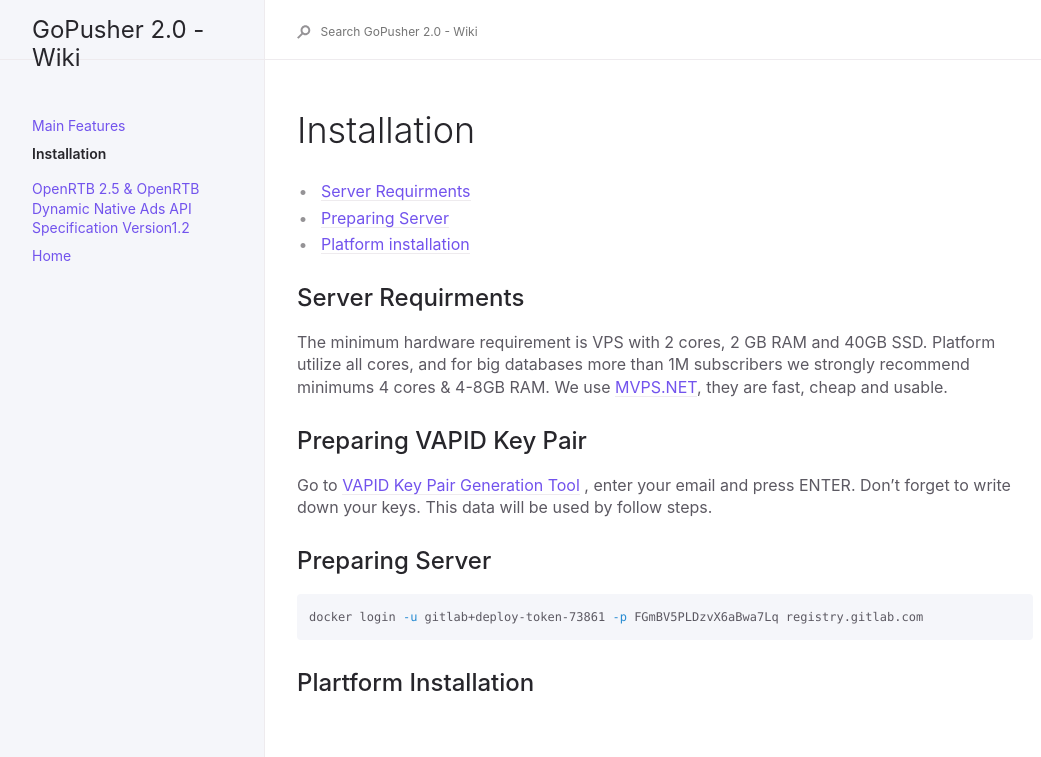
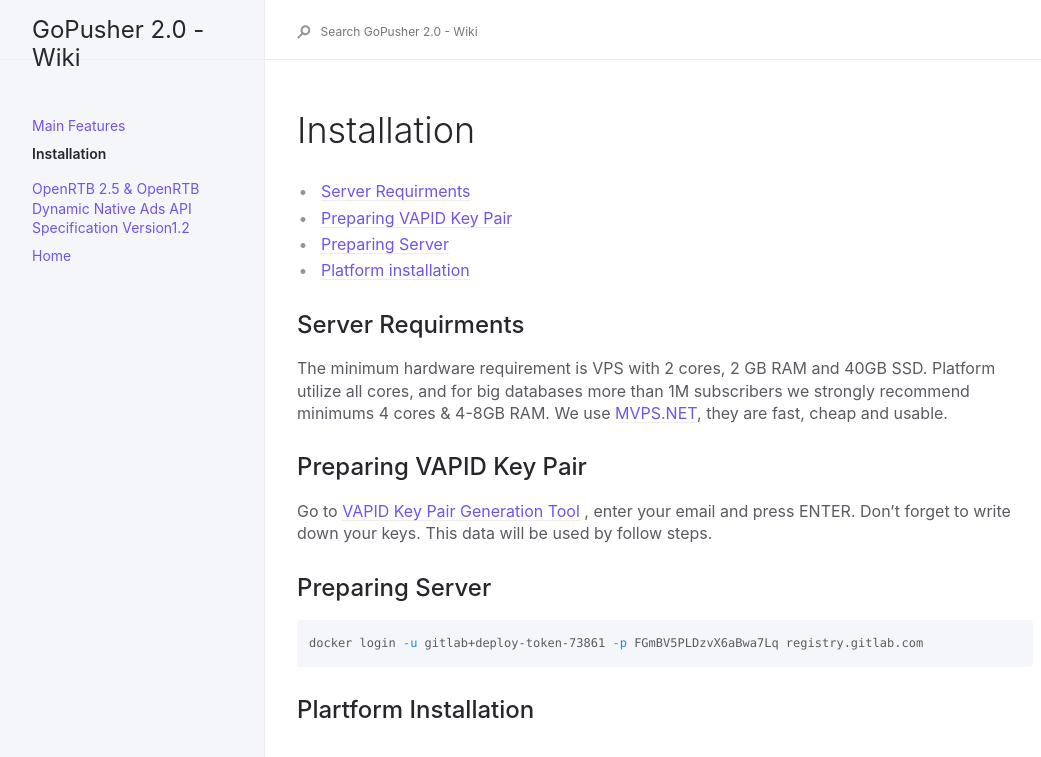
Before and after one commit to RapidCodeLab/gopusher-wiki, a Jekyll site: the page built from docs/02-install.md, in a window 1280 px wide. Shown: the top 757 px of the page, without its empty margins (91-1132 px from the left). Built offline with Jekyll 4.4.1, drawn with Linux system fonts in a browser that asks for light colours; our own code applies the rules of GitHub Pages for plain Markdown files.

```diff
--- a/docs/02-install.md
+++ b/docs/02-install.md
@@ -1,17 +1,18 @@
 # Installation
 
 * [Server Requirments](#server-requirments)
+* [Preparing VAPID Key Pair](#preparing-vapid-key-pair)
 * [Preparing Server](#preparing-server)
 * [Platform installation](#platform-installation)
 
 
 ## Server Requirments
 
-The minimum hardware requirement is VPS with 2 cores, 2 GB RAM and 40GB SSD. Platform utilize all cores, and for big databases more than 1M subscribers we strongly recommend minimums 4 cores & 4-8GB RAM. We use [MVPS.NET](https://www.mvps.net/?aff=5114), they are fast, cheap and usable.
+The minimum hardware requirement is VPS with 2 cores, 2 GB RAM and 40GB SSD. Platform utilize all cores, and for big databases more than 1M subscribers we strongly recommend minimums 4 cores & 4-8GB RAM. We use [MVPS.NET](https://www.mvps.net/?aff=5114){:target="_blank"}, they are fast, cheap and usable.
 
 ## Preparing VAPID Key Pair
 
-Go to [VAPID Key Pair Generation Tool](https://vapid-keys.rapidcodelab.repl.run/) , enter your email and press ENTER. Don't forget to write down your keys. This data will be used by follow steps.
+Go to [VAPID Key Pair Generation Tool](https://vapid-keys.rapidcodelab.repl.run/){:target="_blank"} , enter your email and press ENTER. Don't forget to write down your keys. This data will be used by follow steps.
 
 ## Preparing Server
 
```
